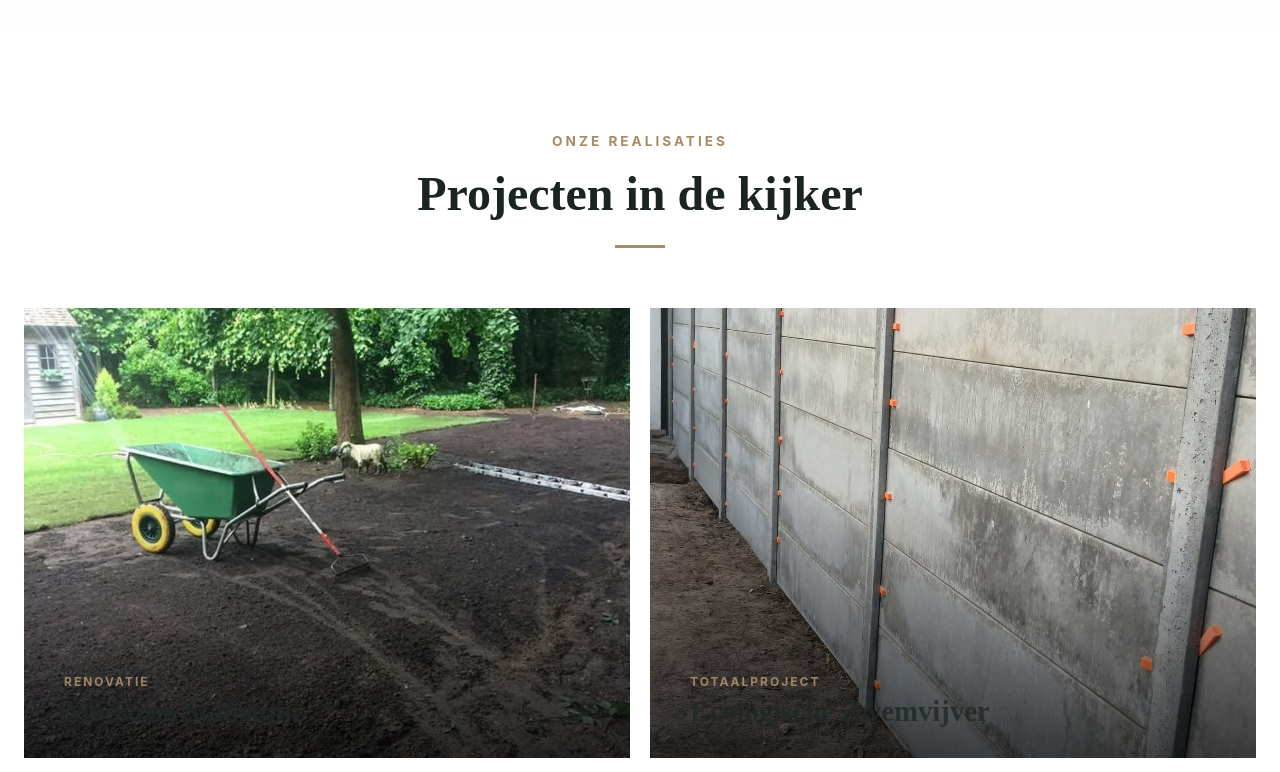
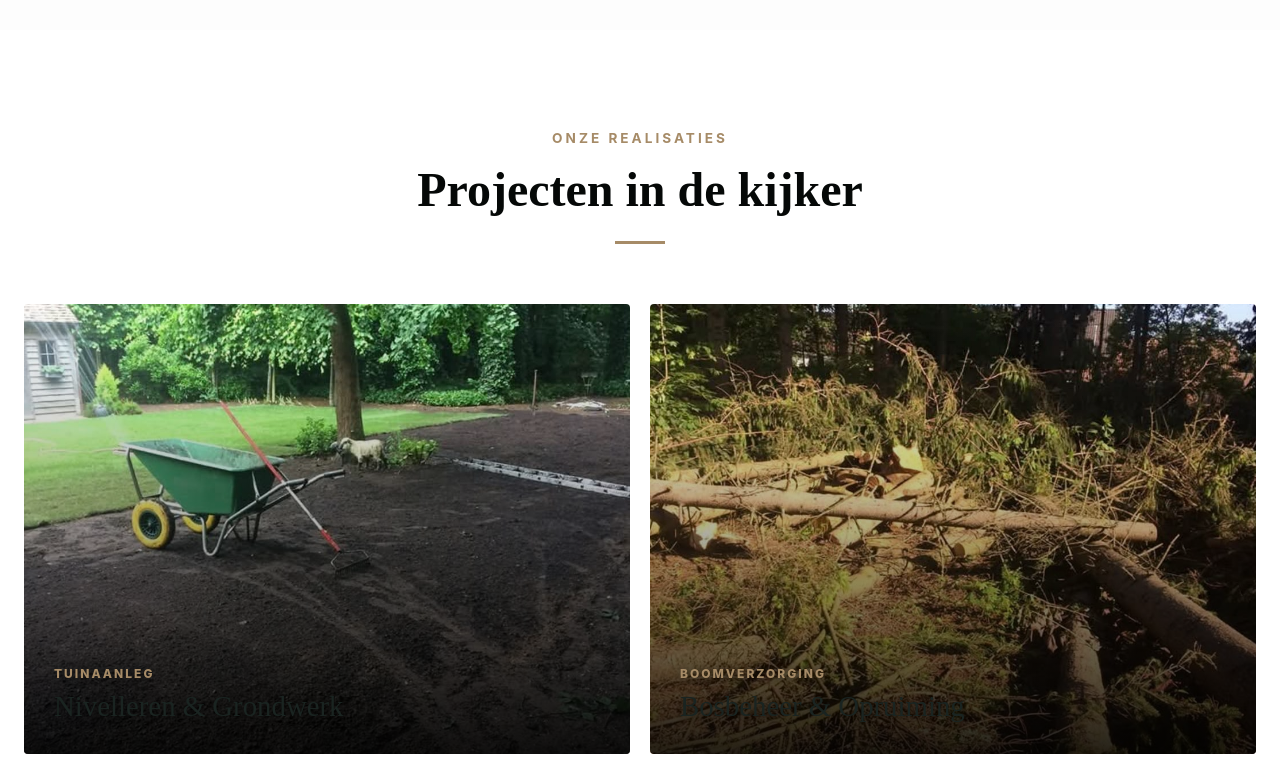
Before and after one commit to Yusuf-253/anb-tuinwerken, a Next.js app in the folder anb-tuinwerken/: page / in a window 1280 px wide. Shown: the part 1700-2472 px from the top of the page. Built offline with nearby package versions, Linux system fonts and the light colour scheme.

Commit message:
projects styling changed

```diff
--- a/anb-tuinwerken/src/components/Projects.tsx
+++ b/anb-tuinwerken/src/components/Projects.tsx
@@ -3,10 +3,30 @@ import { motion } from "framer-motion";
 import styles from "@/styles/Projects.module.scss";
 
 const projects = [
-  { id: 1, image: "/tuinfoto3.jpeg", title: "Moderne Stadstuin", category: "Renovatie" },
-  { id: 2, image: "/tuinfoto4.jpeg", title: "Ecologische Zwemvijver", category: "Totaalproject" },
-  { id: 3, image: "/tuinfoto5.jpeg", title: "Dakterras Gent", category: "Aanleg" },
-  { id: 4, image: "/tuinfoto7.png", title: "Vellen van eiken", category: "Boomverzorging" },
+  {
+    id: 1,
+    image: "/tuinfoto3.jpeg",
+    title: "Nivelleren & Grondwerk",
+    category: "Tuinaanleg"
+  },
+  {
+    id: 2,
+    image: "/tuinfoto5.jpeg",
+    title: "Bosbeheer & Opruiming",
+    category: "Boomverzorging"
+  },
+  {
+    id: 3,
+    image: "/tuinfoto4.jpeg",
+    title: "Betonnen Afsluitingen",
+    category: "Omheiningen"
+  },
+  {
+    id: 4,
+    image: "/tuinfoto7.png",
+    title: "Snoeien van Hoge Hagen",
+    category: "Onderhoud"
+  },
 ];
 
 const Projects = () => {
--- a/anb-tuinwerken/src/styles/Projects.module.scss
+++ b/anb-tuinwerken/src/styles/Projects.module.scss
@@ -13,18 +13,38 @@
   .header {
     text-align: center;
     margin-bottom: 60px;
-    .subtitle { color: $color-accent; text-transform: uppercase; letter-spacing: 3px; font-weight: 700; font-size: 0.85rem; }
-    .title { font-family: $font-serif; font-size: clamp(2rem, 5vw, 3rem); margin-top: 1rem; }
-    .divider { width: 50px; height: 3px; background: $color-accent; margin: 1.5rem auto; }
+
+    .subtitle {
+      color: $color-accent; // Gebruik je groene accentkleur
+      text-transform: uppercase;
+      letter-spacing: 3px;
+      font-weight: 700;
+      font-size: 0.85rem;
+      display: block;
+    }
+
+    .title {
+      font-family: $font-serif;
+      font-size: clamp(2rem, 5vw, 3rem);
+      margin-top: 1rem;
+      color: #050807;
+    }
+
+    .divider {
+      width: 50px;
+      height: 3px;
+      background: $color-accent;
+      margin: 1.5rem auto;
+    }
   }
 
   .grid {
     display: grid;
-    grid-template-columns: repeat(2, 1fr);
+    grid-template-columns: repeat(2, 1fr); // Twee kolommen op desktop
     gap: 20px;
 
     @media (max-width: 768px) {
-      grid-template-columns: 1fr;
+      grid-template-columns: 1fr; // Eén kolom op mobiel
     }
   }
 
@@ -33,8 +53,11 @@
     height: 450px;
     overflow: hidden;
     cursor: pointer;
+    border-radius: 4px; // Subtiele afronding voor een moderne look
 
-    @media (max-width: 768px) { height: 300px; }
+    @media (max-width: 768px) {
+      height: 350px;
+    }
 
     .imageWrapper {
       width: 100%;
@@ -51,26 +74,62 @@
     .overlay {
       position: absolute;
       inset: 0;
-      background: linear-gradient(to top, rgba(0,0,0,0.7) 0%, transparent 60%);
+      // Donkere gradiënt onderaan zorgt dat witte tekst altijd leesbaar is
+      background: linear-gradient(
+        to top,
+        rgba(0, 0, 0, 0.85) 0%,
+        rgba(0, 0, 0, 0.3) 50%,
+        transparent 100%
+      );
       display: flex;
       align-items: flex-end;
-      padding: 40px;
-      opacity: 0.9;
-      transition: opacity 0.3s ease;
+      padding: 30px;
+      transition: background 0.4s ease;
 
       .info {
-        color: white;
-        transform: translateY(10px);
-        transition: transform 0.3s ease;
+        color: #ffffff;
+        text-shadow: 0 2px 10px rgba(0, 0, 0, 0.5); // Extra bescherming voor leesbaarheid
+        transform: translateY(0);
+        transition: transform 0.4s ease;
 
-        span { text-transform: uppercase; font-size: 0.75rem; letter-spacing: 2px; color: $color-accent; font-weight: 700; }
-        h3 { font-size: 1.8rem; margin-top: 5px; font-family: $font-serif; }
+        span {
+          text-transform: uppercase;
+          font-size: 0.75rem;
+          letter-spacing: 2px;
+          color: $color-accent; // Accentkleur voor de categorie
+          font-weight: 800;
+          display: block;
+          margin-bottom: 8px;
+        }
+
+        h3 {
+          font-size: 1.8rem;
+          margin: 0;
+          font-family: $font-serif;
+          line-height: 1.2;
+          font-weight: 500;
+        }
       }
     }
 
+    // Hover effecten
     &:hover {
-      .imageWrapper img { transform: scale(1.05); }
-      .overlay { opacity: 1; .info { transform: translateY(0); } }
+      .imageWrapper img {
+        transform: scale(1.08); // Zoomt zachtjes in op de foto
+      }
+
+      .overlay {
+        background: linear-gradient(
+          to top,
+          rgba(0, 0, 0, 0.95) 0%,
+          rgba(0, 0, 0, 0.5) 60%,
+          transparent 100%
+        );
+
+        .info {
+          transform: translateY(-5px); // Tekst komt iets omhoog
+        }
+      }
     }
   }
 }
```
